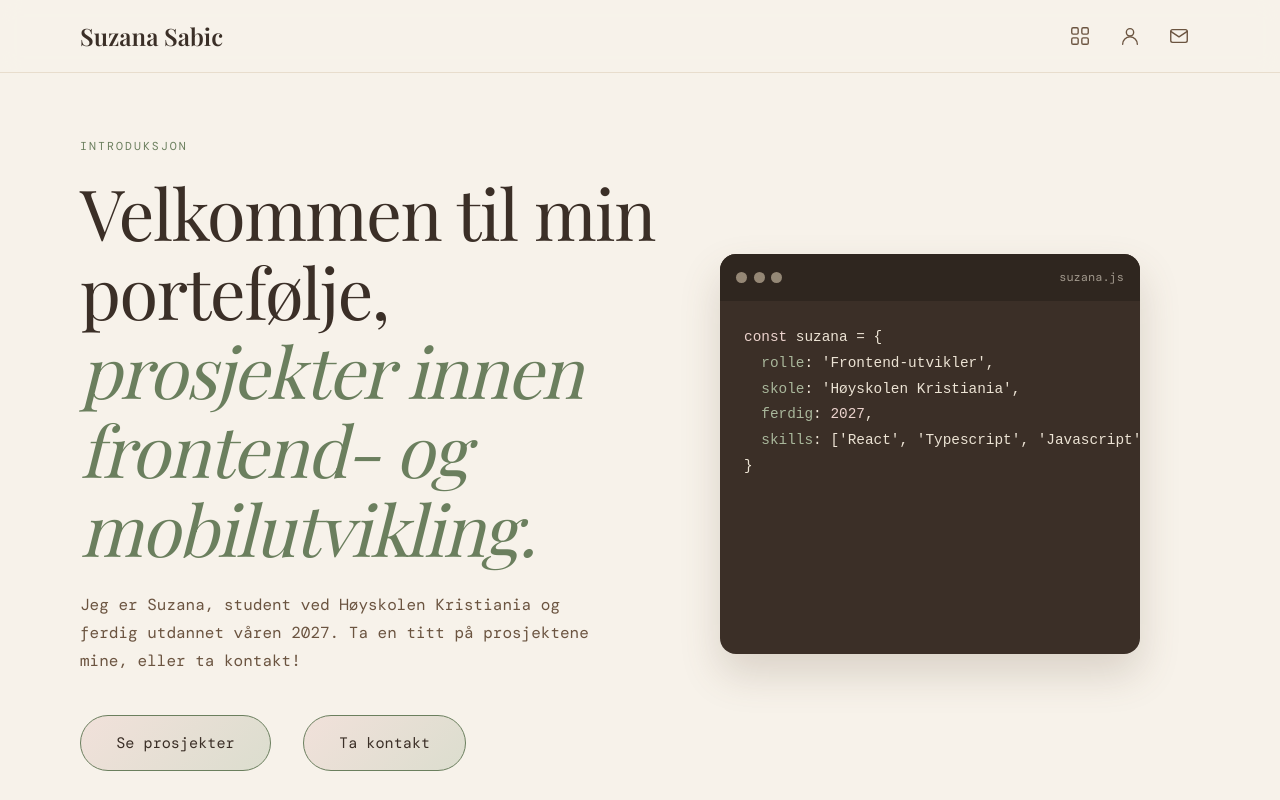
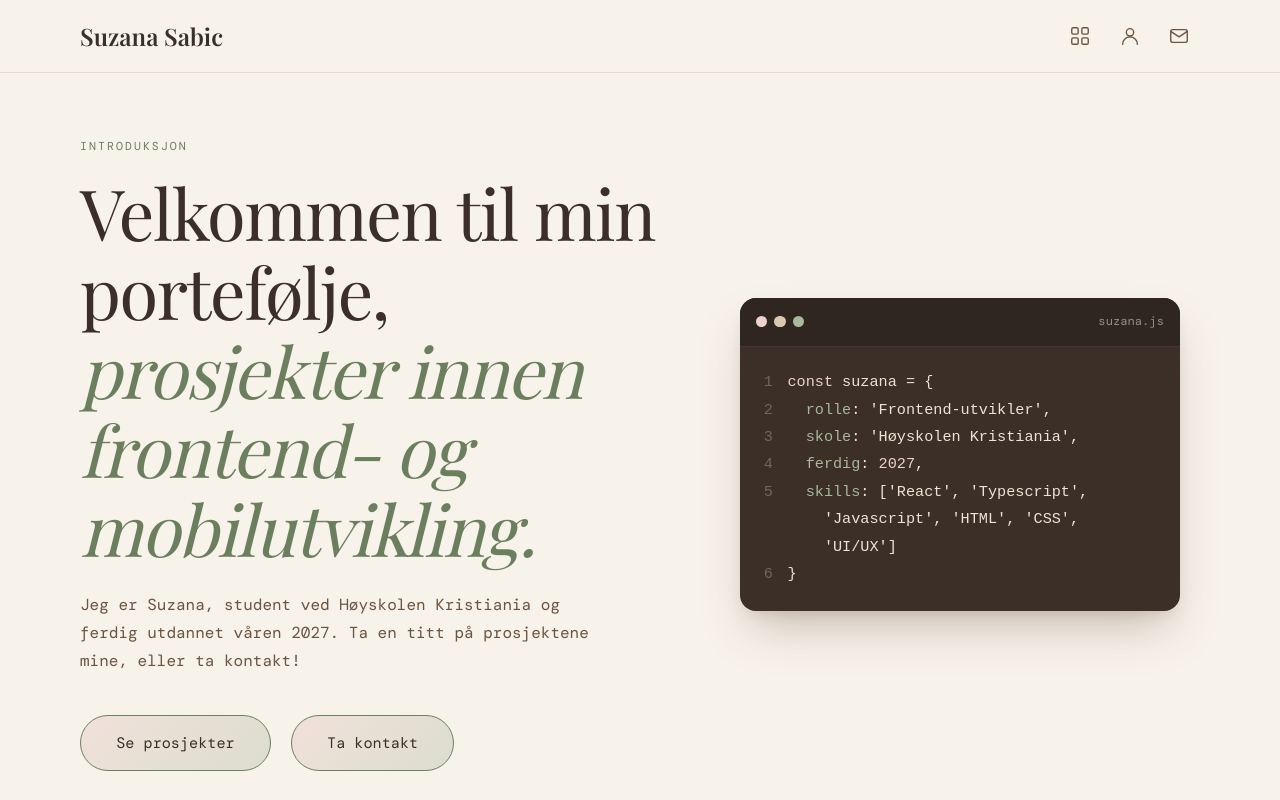
Before and after one commit to suzsabic/suzsabic.github.io, a React (Vite) app: page / in a window 1280 px wide. Shown: the top 800 px of the page. Built offline with nearby package versions, Linux system fonts and the light colour scheme; a web font is replaced by a local one.

Commit message:
Endret kodevinduet.

```diff
--- a/src/components/CodeCard.jsx
+++ b/src/components/CodeCard.jsx
@@ -1,18 +1,34 @@
 export default function CodeCard() {
   return (
-        <div className="code" role="img">
+    <div className="code" role="img" aria-label="Kodebit som beskriver Suzana">
       <div className="code__bar">
         <span /><span /><span />
         <small>suzana.js</small>
       </div>
-            <pre>
+      <pre className="code__body">
         <code>
-                    <span className="k">const</span> suzana = {'{'}
-                    {'\n'}  <span className="p">rolle</span>: <span className="s">'Frontend-utvikler'</span>,
-                    {'\n'}  <span className="p">skole</span>: <span className="s">'Høyskolen Kristiania'</span>,
-                    {'\n'}  <span className="p">ferdig</span>: <span className="n">2027</span>,
-                    {'\n'}  <span className="p">skills</span>: [<span className="s">'React'</span>, <span className="s">'Typescript'</span>, <span className="s">'Javascript'</span>, <span className="s">'HTML'</span>, <span className="s">'CSS'</span>, <span className="s">'UI/UX'</span>]
-                    {'\n'}{'}'}
+          <span className="line">
+            <span><span className="k">const</span> suzana = {'{'}</span>
+          </span>
+          <span className="line line--prop">
+            <span><span className="p">rolle</span>: <span className="s">'Frontend-utvikler'</span>,</span>
+          </span>
+          <span className="line line--prop">
+            <span><span className="p">skole</span>: <span className="s">'Høyskolen Kristiania'</span>,</span>
+          </span>
+          <span className="line line--prop">
+            <span><span className="p">ferdig</span>: <span className="n">2027</span>,</span>
+          </span>
+          <span className="line line--prop">
+            <span>
+              <span className="p">skills</span>: [<span className="s">'React'</span>, <span className="s">'Typescript'</span>,{' '}
+              <span className="s">'Javascript'</span>, <span className="s">'HTML'</span>, <span className="s">'CSS'</span>,{' '}
+              <span className="s">'UI/UX'</span>]
+            </span>
+          </span>
+          <span className="line">
+            <span>{'}'}<span className="caret" aria-hidden="true" /></span>
+          </span>
         </code>
       </pre>
     </div>
--- a/src/index.css
+++ b/src/index.css
@@ -71,12 +71,13 @@ p { margin: 0; }
   display: grid; grid-template-columns: 1.2fr 1fr; gap: 4rem; align-items: center;
   min-height: calc(100vh - 4.5rem); padding-block: 4rem;
 }
-.hero__actions { display: flex; align-items: center; gap: 2rem; margin-top: 2.5rem; }
+.hero__actions { display: flex; flex-wrap: wrap; align-items: center; gap: 1rem 1.25rem; margin-top: 2.5rem; }
 .btn {
   padding: 0.85rem 2.2rem; border-radius: 999px; font-size: 0.95rem; color: var(--ink);
   border: 1px solid var(--moss);
   background: linear-gradient(135deg, color-mix(in srgb, var(--blush) 55%, var(--cream)), color-mix(in srgb, var(--sage) 35%, var(--cream)));
   transition: transform 0.3s ease, box-shadow 0.3s ease, border-color 0.3s;
+  white-space: nowrap; text-align: center;
 }
 .btn:hover, .btn:focus-visible {
   transform: scale(1.1); border-color: var(--brown);
@@ -85,14 +86,38 @@ p { margin: 0; }
 
 /* Kodevindu */
 .code {
-  width: 100%; max-width: 420px; height: 400px; background: var(--ink); color: var(--sand);
-  border-radius: 1rem; overflow: hidden; font-size: 0.9rem;
-  box-shadow: 0 20px 40px color-mix(in srgb, var(--brown) 20%, transparent);
+  width: 100%; max-width: 440px; justify-self: center; background: var(--ink); color: var(--sand);
+  border-radius: 1rem; overflow: hidden; font-size: clamp(0.8rem, 2.6vw, 0.95rem);
+  box-shadow: 0 24px 48px -12px color-mix(in srgb, var(--brown) 35%, transparent),
+    0 8px 16px -8px color-mix(in srgb, var(--brown) 20%, transparent);
 }
-.code__bar { display: flex; align-items: center; gap: 0.4rem; padding: 0.8rem 1rem; background: color-mix(in srgb, var(--ink) 80%, black); }
-.code__bar span { width: 0.7rem; height: 0.7rem; border-radius: 50%; background: var(--beige); opacity: 0.6; }
-.code__bar small { margin-left: auto; opacity: 0.6; }
-.code pre { margin: 0; padding: 1.5rem; line-height: 1.8; overflow-x:auto; }
+.code__bar {
+  display: flex; align-items: center; gap: 0.45rem; padding: 0.85rem 1rem;
+  background: color-mix(in srgb, var(--ink) 80%, black);
+  border-bottom: 1px solid color-mix(in srgb, var(--sand) 10%, transparent);
+}
+.code__bar span { width: 0.7rem; height: 0.7rem; border-radius: 50%; }
+.code__bar span:nth-child(1) { background: var(--blush); }
+.code__bar span:nth-child(2) { background: var(--beige); }
+.code__bar span:nth-child(3) { background: var(--sage); }
+.code__bar small { margin-left: auto; opacity: 0.55; font-size: 0.8em; }
+.code__body {
+  margin: 0; padding: 1.4rem 1.2rem; line-height: 1.8;
+  white-space: normal; counter-reset: line;
+}
+.code__body code { display: block; font-family: inherit; }
+.line {
+  display: grid; grid-template-columns: 1.5ch 1fr; gap: 1.6ch;
+  counter-increment: line; white-space: pre-wrap; overflow-wrap: anywhere;
+}
+.line::before { content: counter(line); text-align: right; opacity: 0.3; user-select: none; }
+.line--prop > span { padding-left: 4ch; text-indent: -2ch; }
+.line--prop > span::first-line { text-indent: 0; }
+.caret {
+  display: inline-block; width: 0.6ch; height: 1.1em; margin-left: 0.4ch; vertical-align: text-bottom;
+  background: var(--blush); animation: blink 1.1s steps(1) infinite;
+}
+@keyframes blink { 50% { opacity: 0; } }
 .code .k { color: var(--blush); }
 .code .p { color: var(--sage); }
 .code .s { color: var(--sand); }
```
Lines whose indentation alone changed are shown as unchanged.
